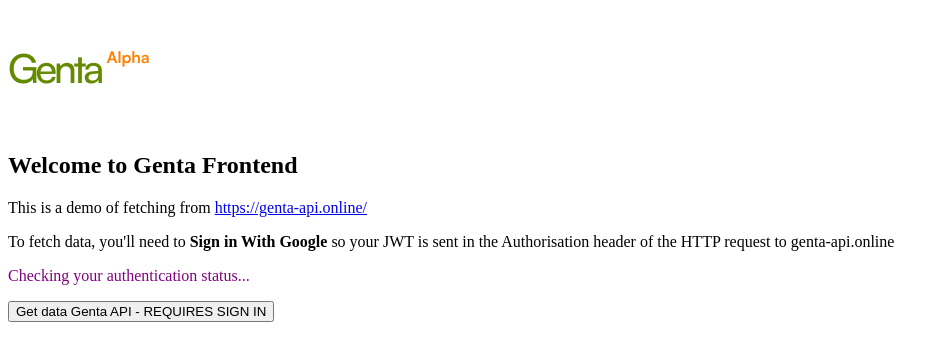
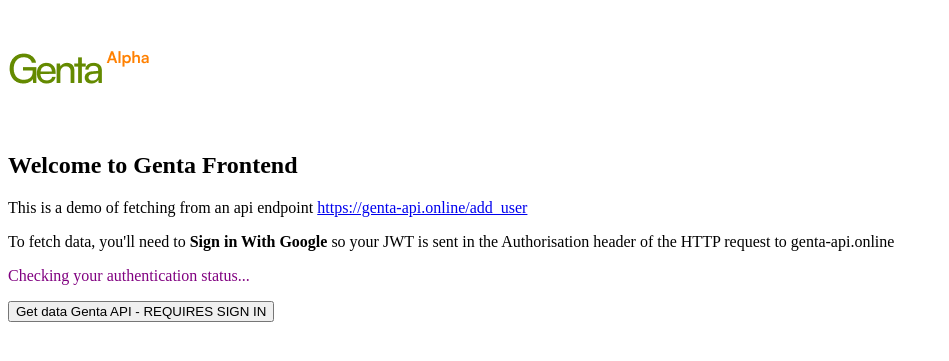
Before and after one commit to Yaveen123/genta-general, a Flask app: page / in a window 1280 px wide. Shown: the top 361 px of the page, without its empty margins (0-949 px from the left). Run offline with Flask 3, Linux system fonts and the light colour scheme; some libraries are stand-ins or nearby versions.

Commit message:
Update index.html

```diff
--- a/templates/index.html
+++ b/templates/index.html
@@ -10,7 +10,7 @@
 <body>
     <img src="{{url_for('static', filename='images/logoalpha.png')}}" alt="">
     <h2>Welcome to Genta Frontend</h2>
-    <span>This is a demo of fetching from <a href="https://genta-api.online/add_user">https://genta-api.online/</a></span>
+    <span>This is a demo of fetching from an api endpoint <a href="https://genta-api.online/add_user">https://genta-api.online/add_user</a></span>
     <p>To fetch data, you'll need to <b>Sign in With Google</b> so your JWT is sent in the Authorisation header of the HTTP request to genta-api.online</p>
     <p id="textcorr" style="color: purple;">Checking your authentication status...</p>
     <div id="buttonDiv"></div>
```
